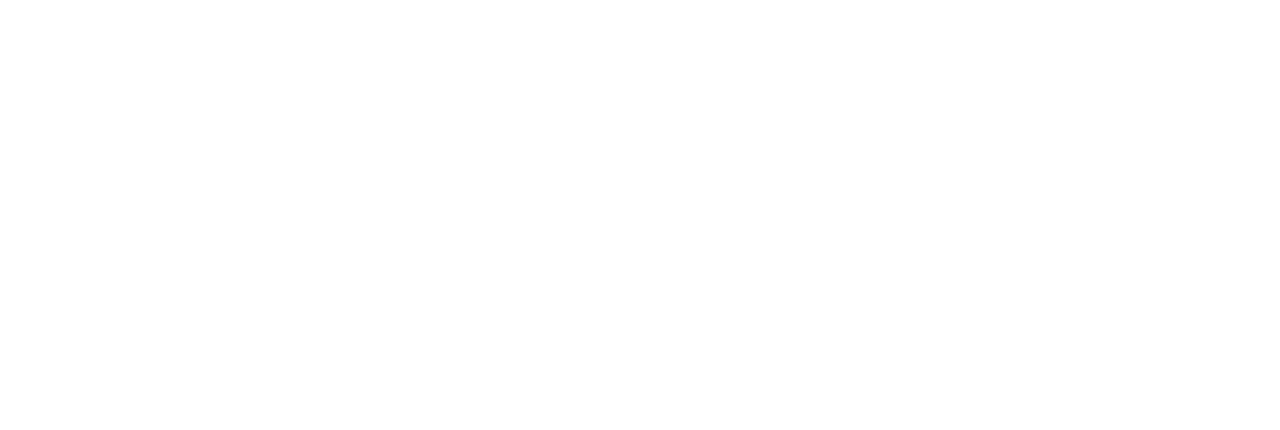
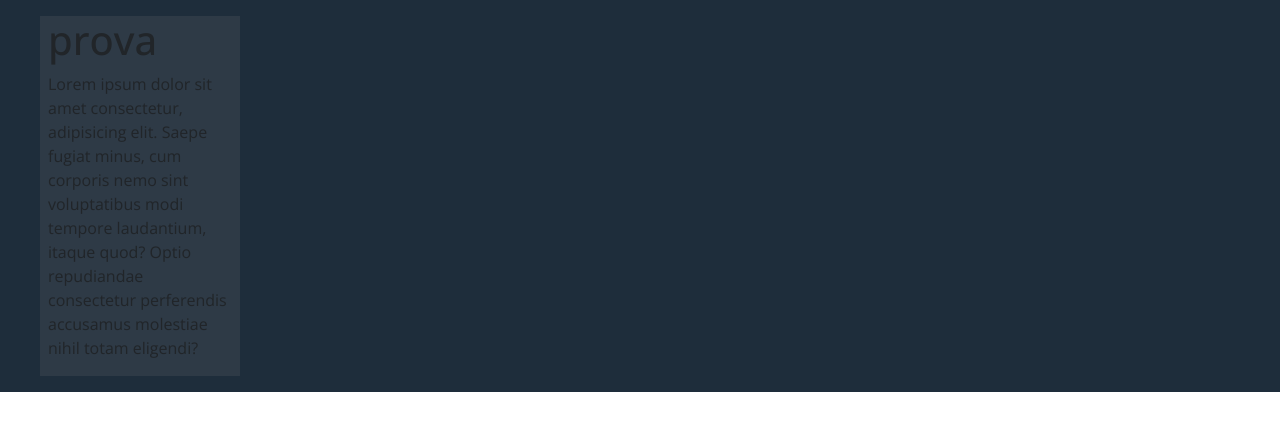
Before and after one commit to andmalt/vue-dischi, a Vue app: page / in a window 1280 px wide. Shown: the top 430 px of the page. Built offline with nearby package versions, Linux system fonts and the light colour scheme; no server answers.

Commit message:
inserted box component and fixed main

```diff
--- a/package.json
+++ b/package.json
@@ -9,6 +9,7 @@
   },
   "dependencies": {
     "@fontsource/open-sans": "^4.5.1",
+    "axios": "^0.21.4",
     "bootstrap": "^5.1.1",
     "core-js": "^3.6.5",
     "vue": "^2.6.11"
--- a/src/App.vue
+++ b/src/App.vue
@@ -18,5 +18,10 @@ export default {
 
 <style lang="scss">
 @import './style/general.scss';
+@import './style/variables.scss';
+
+*{
+  font-family: $mainFont;
+}
 
 </style>
--- /dev/null
+++ b/src/components/BoxSong.vue
@@ -0,0 +1,19 @@
+<template>
+  <div>
+
+  </div>
+</template>
+
+<script>
+export default {
+    name:'boxSong',
+    props:{
+        songs:Array,
+    }
+}
+</script>
+
+<style scoped lang="scss">
+@import '../style/general.scss';
+@import '../style/variables.scss';
+</style>
--- a/src/components/Main.vue
+++ b/src/components/Main.vue
@@ -1,19 +1,49 @@
 <template>
-  <main>
-
+  <main class="container-fluid px-5 py-3">
+    <div class="row g-3">
+      <div class="col-lg-2 col-md-4 col-12 box-song">
+        <BoxSong :songs="songs" />
+        <h1>prova</h1>
+        <p>Lorem ipsum dolor sit amet consectetur, adipisicing elit. Saepe fugiat minus, cum corporis nemo sint voluptatibus modi tempore laudantium, itaque quod? Optio repudiandae consectetur perferendis accusamus molestiae nihil totam eligendi?</p>
+      </div>
+    </div>
   </main>
 </template>
 
 <script>
+import BoxSong from './BoxSong.vue';
+import axios from 'axios';
+
 export default {
   name: 'Main',
-  props: {
-    msg: String
-  }
+  components:{
+    BoxSong,
+  },
+  data:function(){
+    return{
+      songs:[],
+    }
+  },
+  created:function(){
+    axios.get('https://flynn.boolean.careers/exercises/api/array/music')
+    .then(res => {
+      let result = res.data.response
+      this.songs.push(result);
+      console.log(result);
+    });
+  },
 }
 </script>
 
 <!-- Add "scoped" attribute to limit CSS to this component only -->
 <style scoped lang="scss">
+@import '../style/general.scss';
+@import '../style/variables.scss';
 
+main{
+  background-color: $backgroundColor;
+}
+.box-song{
+  background-color: $boxColor;
+}
 </style>
--- a/src/style/variables.scss
+++ b/src/style/variables.scss
@@ -0,0 +1,10 @@
+
+
+// font
+$mainFont:'Open Sans';
+
+// color
+$backgroundColor:#1e2d3b;
+$boxColor:#2e3a46;
+$pColor:#5e4846;
+$titleColor:white;
```
Also changed, not shown: 1 other file (tests, documents, lock files or other folders).
